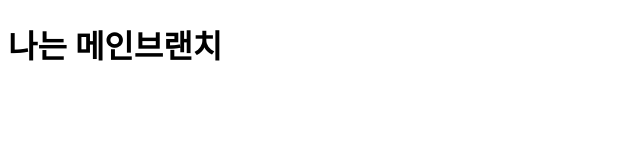
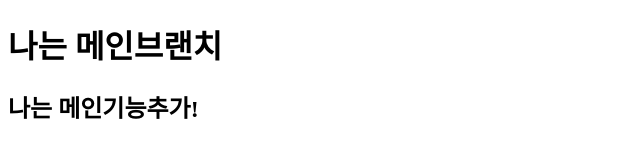
Before and after one commit to dldudtn118/GitTest, a plain HTML site: page index.html in a window 1280 px wide. Shown: the whole page, without its empty margins (0-640 px from the left). Drawn offline with Linux system fonts and the light colour scheme.

Commit message:
메인 기능 추가 !

```diff
--- a/index.html
+++ b/index.html
@@ -6,5 +6,6 @@
 </head>
 <body>
     <h1>나는 메인브랜치</h1>
+    <h2>나는 메인기능추가!</h2>
 </body>
 </html>
```
